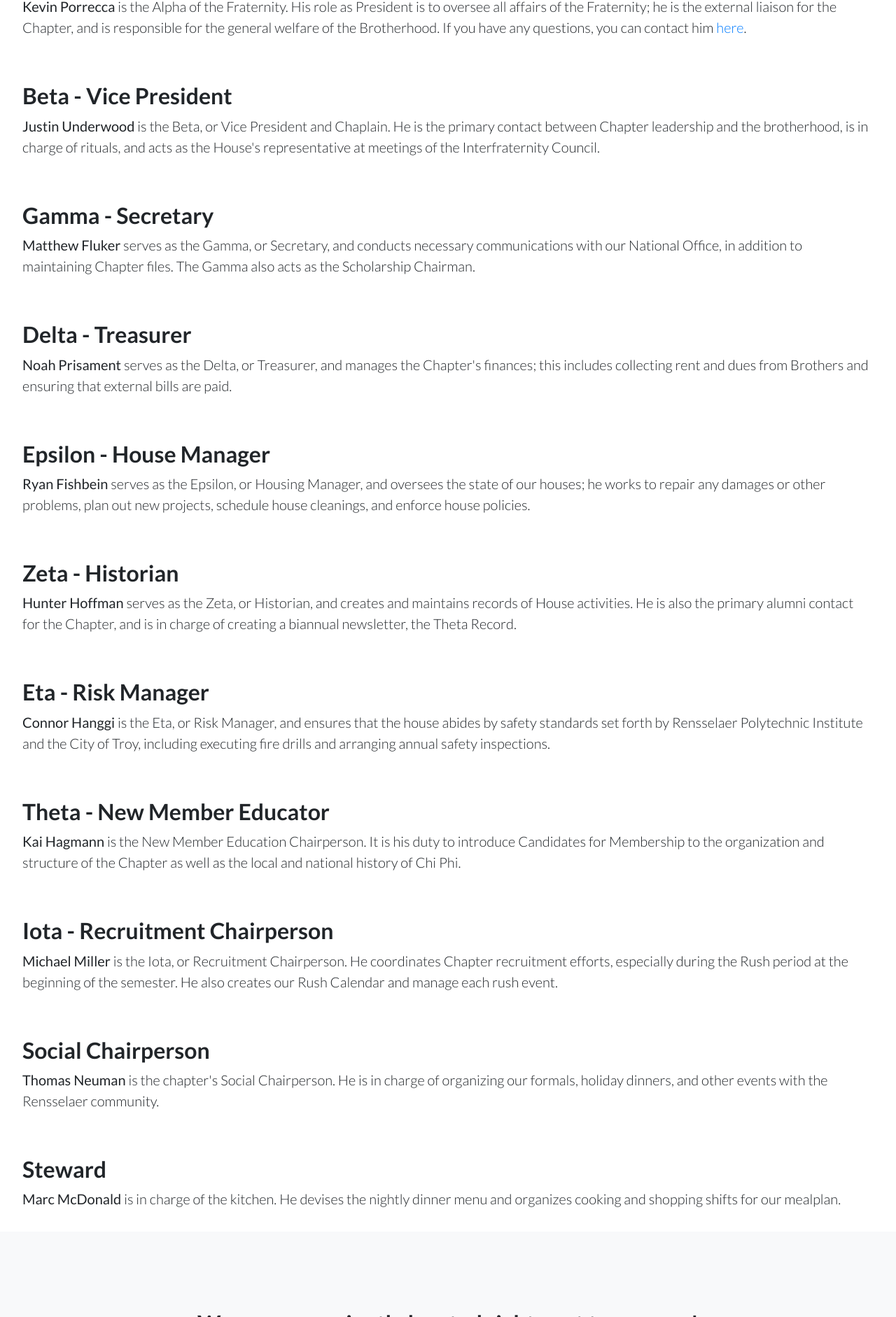
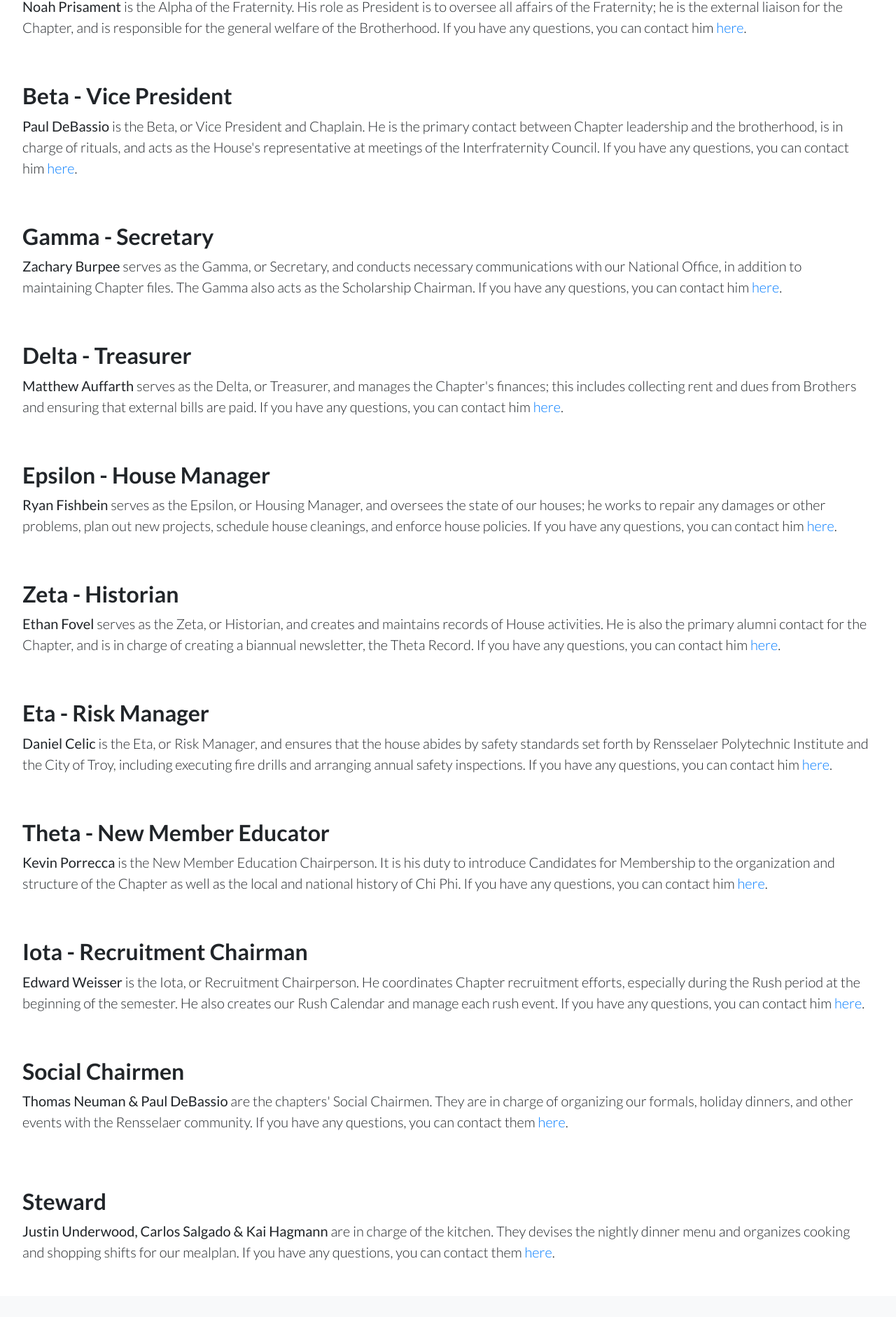
Before and after one commit to nprisament/thetaofchiphi.org, a website: page officers.html in a window 1280 px wide. Shown: the part 646-2528 px from the top of the page at 70% size. Drawn offline with Linux system fonts and the light colour scheme.

Commit message:
update newsletter and officers

```diff
--- a/officers.html
+++ b/officers.html
@@ -106,9 +106,9 @@ if ($(window).width() < 960) {
 
           Our Fraternity also has a number of officers in student government on the Inter Fraternity Council that are avaliable to assist members of the Greek community:<br><br>
 
-          <b>Kevin Porrecca</b>, V.P. Public Relations (<i>ifc.rpi.pr@gmail.com</i>)<br><br>
+          <b>Ethan Fovel</b>, Treasurer (<i>ifc.rpi.tres@gmail.com</i>)<br><br>
 
-          <b>Daniel Celic</b>, Secretary (<i>ifc.rpi.sec@gmail.com</i>)<br><br>
+          <b>Roberto Lopez</b>, Director <br><br>
 
           <b>Christian Winicki</b>, Greek Senator (<i>ifc.rpi.senator@gmail.com</i>)
           </p>
@@ -121,77 +121,77 @@ if ($(window).width() < 960) {
       <div class="row no-gutters">
         <div class="col-lg-12 my-auto showcase-text small-border">
           <h2>Alpha -  President</h2>
-          <p class="lead mb-0"><b>Kevin Porrecca</b> is the Alpha of the Fraternity. His role as President is to oversee all affairs of the Fraternity; he is the external liaison for the Chapter, and is responsible for the general welfare of the Brotherhood. If you have any questions, you can contact him <a href="mailto:kporrecca@gmail.com" target="_top">here</a>.</p>
+          <p class="lead mb-0"><b>Noah Prisament</b> is the Alpha of the Fraternity. His role as President is to oversee all affairs of the Fraternity; he is the external liaison for the Chapter, and is responsible for the general welfare of the Brotherhood. If you have any questions, you can contact him <a href="mailto:alpha.theta.chiphi@gmail.com" target="_top">here</a>.</p>
         </div>
       </div>
 
       <div class="row no-gutters">
         <div class="col-lg-12 my-auto showcase-text small-border">
           <h2>Beta -  Vice President</h2>
-          <p class="lead mb-0"><b>Justin Underwood</b> is the Beta, or Vice President and Chaplain. He is the primary contact between Chapter leadership and the brotherhood, is in charge of rituals, and acts as the House's representative at meetings of the Interfraternity Council.</p>
+          <p class="lead mb-0"><b>Paul DeBassio</b> is the Beta, or Vice President and Chaplain. He is the primary contact between Chapter leadership and the brotherhood, is in charge of rituals, and acts as the House's representative at meetings of the Interfraternity Council. If you have any questions, you can contact him <a href="mailto:beta.theta.chiphi@gmail.com" target="_top">here</a>.</p>
         </div>
       </div>
 
       <div class="row no-gutters">
         <div class="col-lg-12 my-auto showcase-text small-border">
           <h2>Gamma -  Secretary</h2>
-          <p class="lead mb-0"><b>Matthew Fluker</b> serves as the Gamma, or Secretary, and conducts necessary communications with our National Office, in addition to maintaining Chapter files. The Gamma also acts as the Scholarship Chairman.</p>
+          <p class="lead mb-0"><b>Zachary Burpee</b> serves as the Gamma, or Secretary, and conducts necessary communications with our National Office, in addition to maintaining Chapter files. The Gamma also acts as the Scholarship Chairman. If you have any questions, you can contact him <a href="mailto:gamma.theta.chiphi@gmail.com" target="_top">here</a>.</p>
         </div>
       </div>
 
       <div class="row no-gutters">
         <div class="col-lg-12 my-auto showcase-text small-border">
           <h2>Delta -  Treasurer</h2>
-          <p class="lead mb-0"><b>Noah Prisament</b> serves as the Delta, or Treasurer, and manages the Chapter's finances; this includes collecting rent and dues from Brothers and ensuring that external bills are paid.</p>
+          <p class="lead mb-0"><b>Matthew Auffarth</b> serves as the Delta, or Treasurer, and manages the Chapter's finances; this includes collecting rent and dues from Brothers and ensuring that external bills are paid. If you have any questions, you can contact him <a href="mailto:delta.theta.chiphi@gmail.com" target="_top">here</a>.</p>
         </div>
       </div>
 
       <div class="row no-gutters">
         <div class="col-lg-12 my-auto showcase-text small-border">
           <h2>Epsilon -  House Manager</h2>
-          <p class="lead mb-0"><b>Ryan Fishbein</b> serves as the Epsilon, or Housing Manager, and oversees the state of our houses; he works to repair any damages or other problems, plan out new projects, schedule house cleanings, and enforce house policies.</p>
+          <p class="lead mb-0"><b>Ryan Fishbein</b> serves as the Epsilon, or Housing Manager, and oversees the state of our houses; he works to repair any damages or other problems, plan out new projects, schedule house cleanings, and enforce house policies. If you have any questions, you can contact him <a href="mailto:epsilon.theta.chiphi@gmail.com" target="_top">here</a>.</p>
         </div>
       </div>
 
       <div class="row no-gutters">
         <div class="col-lg-12 my-auto showcase-text small-border">
           <h2>Zeta -  Historian</h2>
-          <p class="lead mb-0"><b>Hunter Hoffman</b> serves as the Zeta, or Historian, and creates and maintains records of House activities. He is also the primary alumni contact for the Chapter, and is in charge of creating a biannual newsletter, the Theta Record.</p>
+          <p class="lead mb-0"><b>Ethan Fovel</b> serves as the Zeta, or Historian, and creates and maintains records of House activities. He is also the primary alumni contact for the Chapter, and is in charge of creating a biannual newsletter, the Theta Record. If you have any questions, you can contact him <a href="mailto:zeta.theta.chiphi@gmail.com" target="_top">here</a>.</p>
         </div>
       </div>
 
       <div class="row no-gutters">
         <div class="col-lg-12 my-auto showcase-text small-border">
           <h2>Eta -  Risk Manager</h2>
-          <p class="lead mb-0"><b>Connor Hanggi</b> is the Eta, or Risk Manager, and ensures that the house abides by safety standards set forth by Rensselaer Polytechnic Institute and the City of Troy, including executing fire drills and arranging annual safety inspections.</p>
+          <p class="lead mb-0"><b>Daniel Celic</b> is the Eta, or Risk Manager, and ensures that the house abides by safety standards set forth by Rensselaer Polytechnic Institute and the City of Troy, including executing fire drills and arranging annual safety inspections. If you have any questions, you can contact him <a href="mailto:eta.thetaofchiphi@gmail.com" target="_top">here</a>.</p>
         </div>
       </div>
 
       <div class="row no-gutters">
         <div class="col-lg-12 my-auto showcase-text small-border">
           <h2>Theta -  New Member Educator</h2>
-          <p class="lead mb-0"><b>Kai Hagmann</b> is the New Member Education Chairperson. It is his duty to introduce Candidates for Membership to the organization and structure of the Chapter as well as the local and national history of Chi Phi.</p>
+          <p class="lead mb-0"><b>Kevin Porrecca</b> is the New Member Education Chairperson. It is his duty to introduce Candidates for Membership to the organization and structure of the Chapter as well as the local and national history of Chi Phi. If you have any questions, you can contact him <a href="mailto:theta.theta.chiphi@gmail.com" target="_top">here</a>.</p>
         </div>
       </div>
 
       <div class="row no-gutters">
         <div class="col-lg-12 my-auto showcase-text small-border">
-          <h2>Iota -  Recruitment Chairperson</h2>
-          <p class="lead mb-0"><b>Michael Miller</b> is the Iota, or Recruitment Chairperson. He coordinates Chapter recruitment efforts, especially during the Rush period at the beginning of the semester. He also creates our Rush Calendar and manage each rush event.</p>
+          <h2>Iota -  Recruitment Chairman</h2>
+          <p class="lead mb-0"><b>Edward Weisser</b> is the Iota, or Recruitment Chairperson. He coordinates Chapter recruitment efforts, especially during the Rush period at the beginning of the semester. He also creates our Rush Calendar and manage each rush event. If you have any questions, you can contact him <a href="mailto:iota.theta.chiphi@gmail.com" target="_top">here</a>.</p>
         </div>
       </div>
 
       <div class="row no-gutters">
         <div class="col-lg-12 my-auto showcase-text small-border">
-          <h2>Social Chairperson</h2>
-          <p class="lead mb-0"><b>Thomas Neuman</b> is the chapter's Social Chairperson. He is in charge of organizing our formals, holiday dinners, and other events with the Rensselaer community.</p>
+          <h2>Social Chairmen</h2>
+          <p class="lead mb-0"><b>Thomas Neuman & Paul DeBassio</b> are the chapters' Social Chairmen. They are in charge of organizing our formals, holiday dinners, and other events with the Rensselaer community. If you have any questions, you can contact them <a href="mailto:social.theta.chiphi@gmail.com" target="_top">here</a>.</p></p>
         </div>
       </div>
 
       <div class="row no-gutters">
         <div class="col-lg-12 my-auto showcase-text small-border">
           <h2>Steward</h2>
-          <p class="lead mb-0"><b>Marc McDonald</b> is in charge of the kitchen. He devises the nightly dinner menu and organizes cooking and shopping shifts for our mealplan.</p>
+          <p class="lead mb-0"><b>Justin Underwood, Carlos Salgado & Kai Hagmann</b> are in charge of the kitchen. They devises the nightly dinner menu and organizes cooking and shopping shifts for our mealplan. If you have any questions, you can contact them <a href="mailto:steward.theta.chiphi@gmail.com" target="_top">here</a>.</p></p>
         </div>
       </div>
 
```
Also changed, not shown: img/alumni_collection_email/1921.png (deleted), img/alumni_collection_email/81H.png (deleted), img/alumni_collection_email/awards.png (deleted), img/alumni_collection_email/chiphibanner - Copy.jpg (deleted), img/alumni_collection_email/chiphibanner.jpg (deleted), img/alumni_collection_email/facebook2x.png (deleted), img/alumni_collection_email/instagram2x.png (deleted), img/alumni_collection_email/shave.jpg (deleted), 3 other files.
